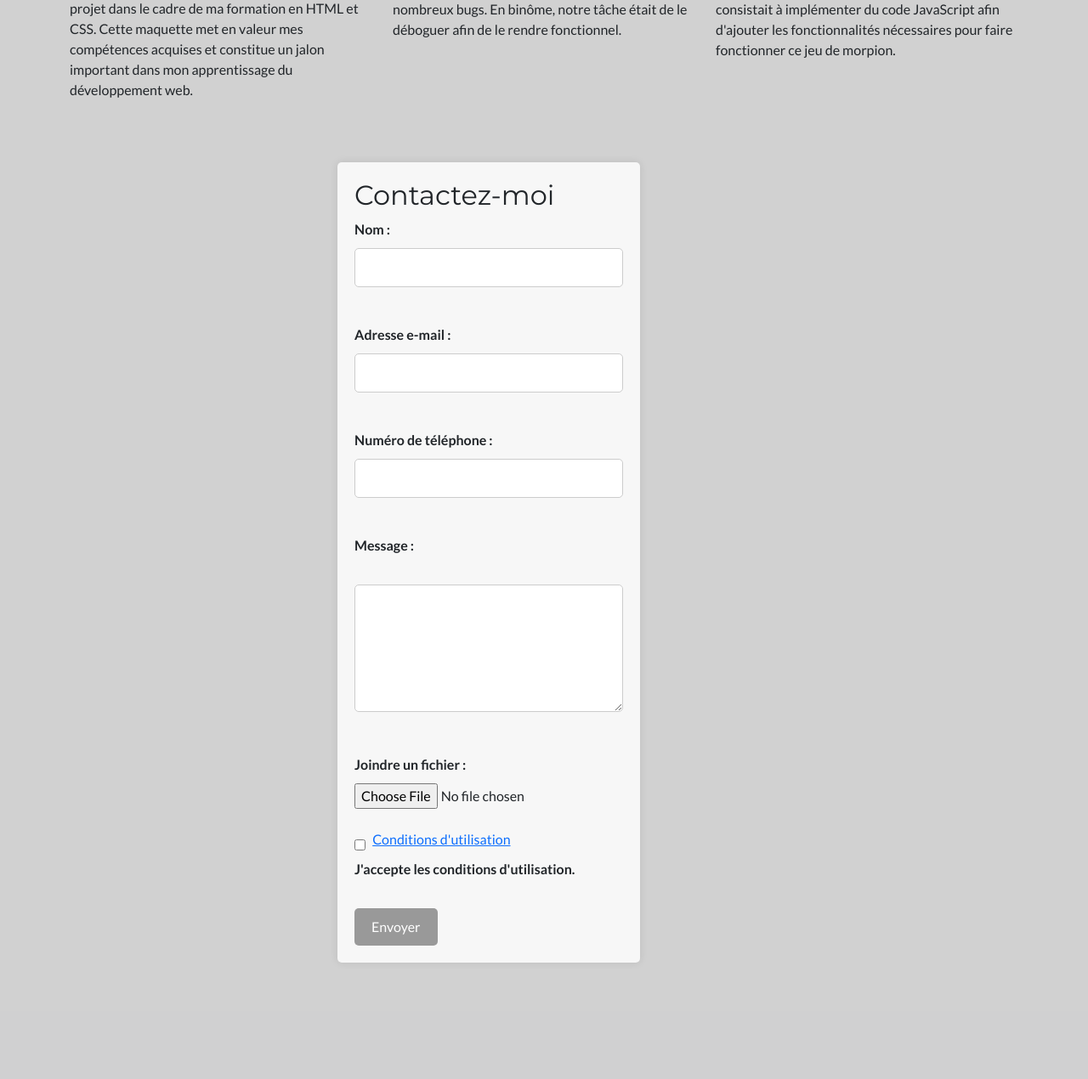
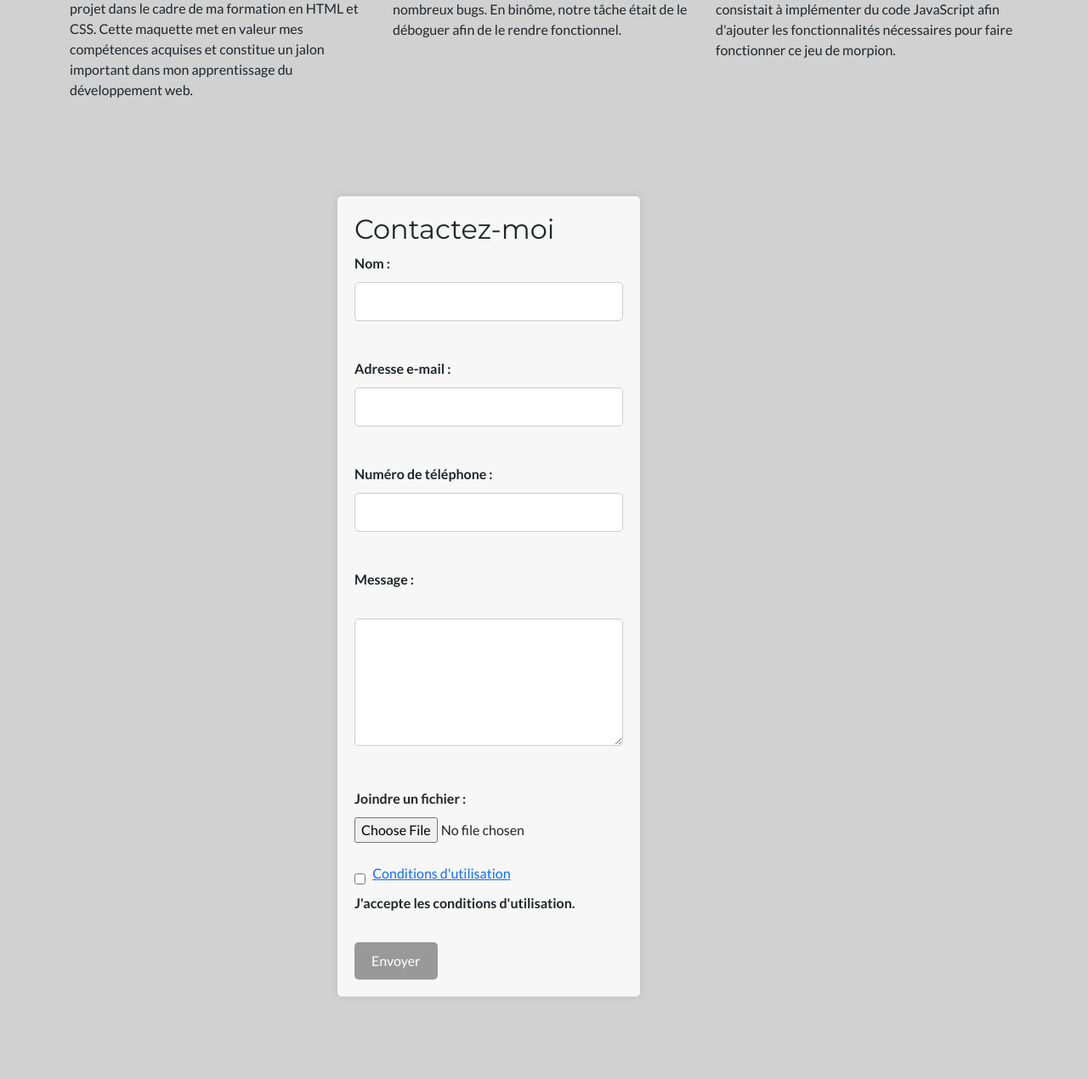
Before and after one commit to LegEmmanuel/Portfolio, a PHP site: page /index.html in a window 1280 px wide. Shown: the part 1343-2613 px from the top of the page at 85% size. Before the commit the page ends 2476 px from the top, so only its background shows below. Run offline with PHP 8.4, Linux system fonts and the light colour scheme.

Commit message:
portfolio

```diff
--- a/style.css
+++ b/style.css
@@ -59,7 +59,7 @@ a {
     display: flex;
     justify-content: center;
     align-items: center;
-    height: 120vh;
+    height: 130vh;
     text-align: center;
   }
 
```
